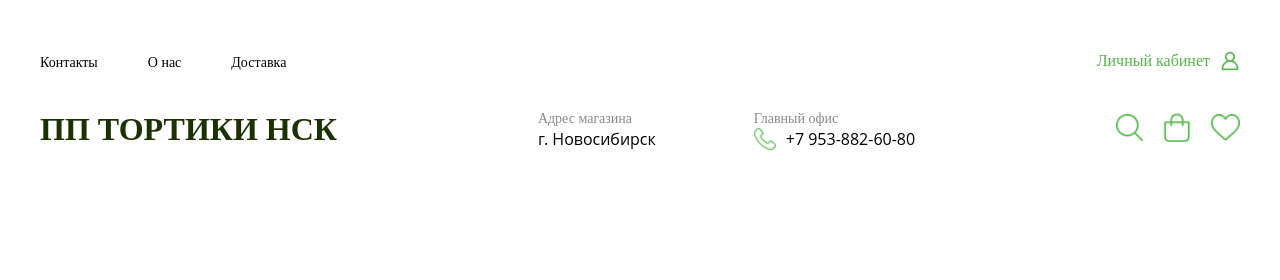
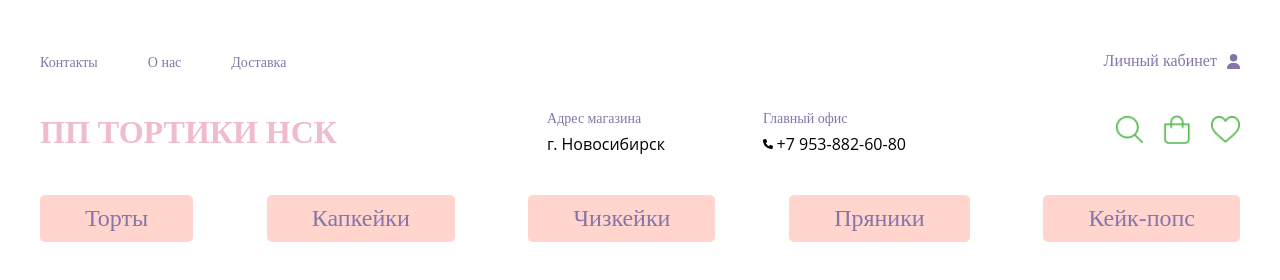
Before and after one commit to Vladislav-create/pptortikinsk, a React app in the folder pptortikinsk/: page / in a window 1280 px wide. Shown: the top 280 px of the page. Built offline with nearby package versions, Linux system fonts and the light colour scheme.

Commit message:
Добавлен header

```diff
--- a/pptortikinsk/package.json
+++ b/pptortikinsk/package.json
@@ -5,11 +5,17 @@
   "dependencies": {
     "@emotion/react": "^11.11.4",
     "@emotion/styled": "^11.11.0",
+    "@fortawesome/fontawesome-svg-core": "^6.5.2",
+    "@fortawesome/free-brands-svg-icons": "^6.5.2",
+    "@fortawesome/free-regular-svg-icons": "^6.5.2",
+    "@fortawesome/free-solid-svg-icons": "^6.5.2",
+    "@fortawesome/react-fontawesome": "^0.2.0",
     "@mui/icons-material": "^5.15.14",
     "@mui/material": "^5.15.14",
     "nanoid": "^5.0.6",
     "react": "^18.2.0",
     "react-dom": "^18.2.0",
+    "react-fontawesome": "^1.7.1",
     "react-redux": "^9.1.0",
     "react-router-dom": "^6.22.3",
     "react-scripts": "5.0.1",
--- a/pptortikinsk/src/components/headerComp/header.module.css
+++ b/pptortikinsk/src/components/headerComp/header.module.css
@@ -1,5 +1,9 @@
-.wrapper {
-    border: 1px solid red;
+:root {
+    --main-bg: #ffd5cd;
+    --main-text: #efbbcf;
+    --decor-text: #8675a9;
+    --color-btn: #c3aed6;
+    --color-hover-btn:#8675a9;
 }
 .header {
     margin-top: 50px;
@@ -18,7 +22,7 @@
 }
 .header__top__left__nav {
     text-decoration: none;
-    color: rgb(0, 0, 0);
+    color: var(--decor-text);
     font-family: Manrope;
     font-size: 14px;
     font-weight: 400;
@@ -28,20 +32,23 @@
     display: flex;
     justify-content: space-between;
     align-items: center;
+    min-width: max-content;
 }
 .header__top__right__privateOffice {
-    color: rgb(85, 183, 76);
+    color: var(--decor-text);
     font-family: Manrope;
     font-size: 16px;
     font-weight: 500;
     line-height: 22px;
     letter-spacing: 0%;
-    text-decoration: none;
-    display: flex;
-    justify-content: space-between;
-    align-items: center;
-    gap: 10px
-    ;
+    min-width: max-content;
+}
+.header__top__right__privateOffice__icon {
+    max-width: 20px;
+    min-height: 15px;
+    margin-left: 10px;
+    fill: var(--decor-text);
+    cursor: pointer;
 }
 /* ***************************************************************** */
 
@@ -54,7 +61,7 @@
 .header__middle__left_lable {
     font-family: "PT Serif", serif;
     font-size: 32px;
-    color: rgb(27, 49, 2);
+    color: var(--main-text);
 }
 
 .header__middle__centr {
@@ -64,18 +71,20 @@
     gap: 98px;
 }
 .header__middle__centr__address__title {
-    color: rgb(137, 137, 137);
+    color: var(--decor-text);
     font-family: Manrope;
     font-size: 14px;
     font-weight: 400;
     line-height: 19px;
+    margin-bottom: 5px;
 }
 .header__middle__centr__contacts__title {
-    color: rgb(137, 137, 137);
+    color: var(--decor-text);
     font-family: Manrope;
     font-size: 14px;
     font-weight: 400;
     line-height: 19px;
+    margin-bottom: 5px;
 }
 .header__middle__centr__contacts__phone {
     display: flex;
@@ -83,7 +92,14 @@
     align-items: center;
     gap: 10px;
 }
-
+.header__middle__centr__contacts__phone__box{
+    display: flex;
+    justify-content: space-between;
+    min-width: 143px;
+}
+.header__middle__centr__contacts__phone__icon{
+    max-width: 10px;
+}
 /* ************************************************************** */
 
 .header__middle__right {
@@ -92,3 +108,27 @@
     align-items: center;
     gap: 20px;
 }
+
+/* *************************************************************** */
+
+.header__bottom {
+    display: flex;
+    justify-content: space-between;
+    align-items: center;
+    margin-top: 40px;
+}
+
+.header__bottom__btn {
+    border: none;
+    padding: 10px 45px;
+    cursor: pointer;
+    font-family: "PT Serif", serif;
+    font-size: 24px;
+    color: var(--decor-text);
+    background-color: var(--main-bg);
+    transition: 0.3s;
+    border-radius: 5px;
+}
+.header__bottom__btn:hover {
+    background-color: var(--main-text);
+}
--- a/pptortikinsk/src/components/headerComp/headerComponent.js
+++ b/pptortikinsk/src/components/headerComp/headerComponent.js
@@ -4,6 +4,7 @@
 import search from "../../pictures/pictures-header/search.png"
 import shopping_bag from "../../pictures/pictures-header/shopping_bag.png"
 import heart from "../../pictures/pictures-header/heart.png"
+import { FontAwesomeIcon } from '@fortawesome/react-fontawesome'
 
 export function HeaderComponent() {
     return (
@@ -17,7 +18,8 @@
                     <a href="#">Условия соглашения</a> */}
                 </div>
                 <div className = {styles.header__top__right}>
-                    <a className = {styles.header__top__right__privateOffice} href="#">Личный кабинет<img src={user_icon} alt="Иконка личного кабинета"></img></a>
+                    <a className = {styles.header__top__right__privateOffice} href="#">Личный кабинет</a>
+                    <svg className = {styles.header__top__right__privateOffice__icon} xmlns="http://www.w3.org/2000/svg" viewBox="0 0 448 512"><path d="M224 256A128 128 0 1 0 224 0a128 128 0 1 0 0 256zm-45.7 48C79.8 304 0 383.8 0 482.3C0 498.7 13.3 512 29.7 512H418.3c16.4 0 29.7-13.3 29.7-29.7C448 383.8 368.2 304 269.7 304H178.3z"/></svg>
                 </div>
             </div>
             <div className = {styles.header__middle}>
@@ -33,7 +35,11 @@
                     </section>
                     <section className = {styles.header__middle__centr__contacts}>
                         <p className = {styles.header__middle__centr__contacts__title}>Главный офис</p>
-                        <p className = {styles.header__middle__centr__contacts__phone}><img src = {telephone}></img>+7 953-882-60-80</p>
+                        <div className = {styles.header__middle__centr__contacts__phone__box}>
+                            <svg className = {styles.header__middle__centr__contacts__phone__icon} xmlns="http://www.w3.org/2000/svg" viewBox="0 0 512 512"><path d="M164.9 24.6c-7.7-18.6-28-28.5-47.4-23.2l-88 24C12.1 30.2 0 46 0 64C0 311.4 200.6 512 448 512c18 0 33.8-12.1 38.6-29.5l24-88c5.3-19.4-4.6-39.7-23.2-47.4l-96-40c-16.3-6.8-35.2-2.1-46.3 11.6L304.7 368C234.3 334.7 177.3 277.7 144 207.3L193.3 167c13.7-11.2 18.4-30 11.6-46.3l-40-96z"/></svg>
+                            <p className = {styles.header__middle__centr__contacts__phone}>+7 953-882-60-80</p>
+                        </div>
+
                     </section>
                 </section>
 
@@ -46,7 +52,11 @@
                 </section>
             </div>
             <div className = {styles.header__bottom}>
-
+                    <button className = {styles.header__bottom__btn}>Торты</button>
+                    <button className = {styles.header__bottom__btn}>Капкейки</button>
+                    <button className = {styles.header__bottom__btn}>Чизкейки</button>
+                    <button className = {styles.header__bottom__btn}>Пряники</button>
+                    <button className = {styles.header__bottom__btn}>Кейк-попс</button>
             </div>
         </div>
     )
```
Also changed, not shown: 1 other file.
